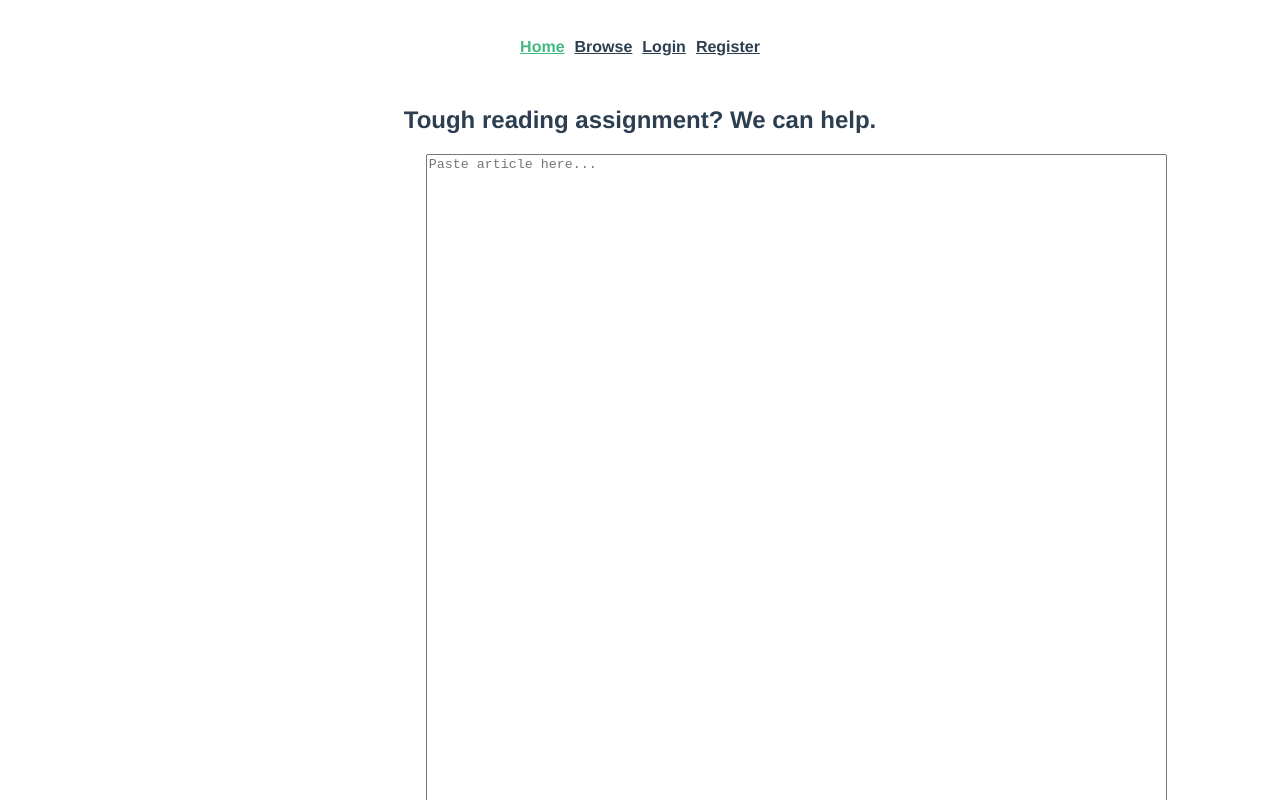
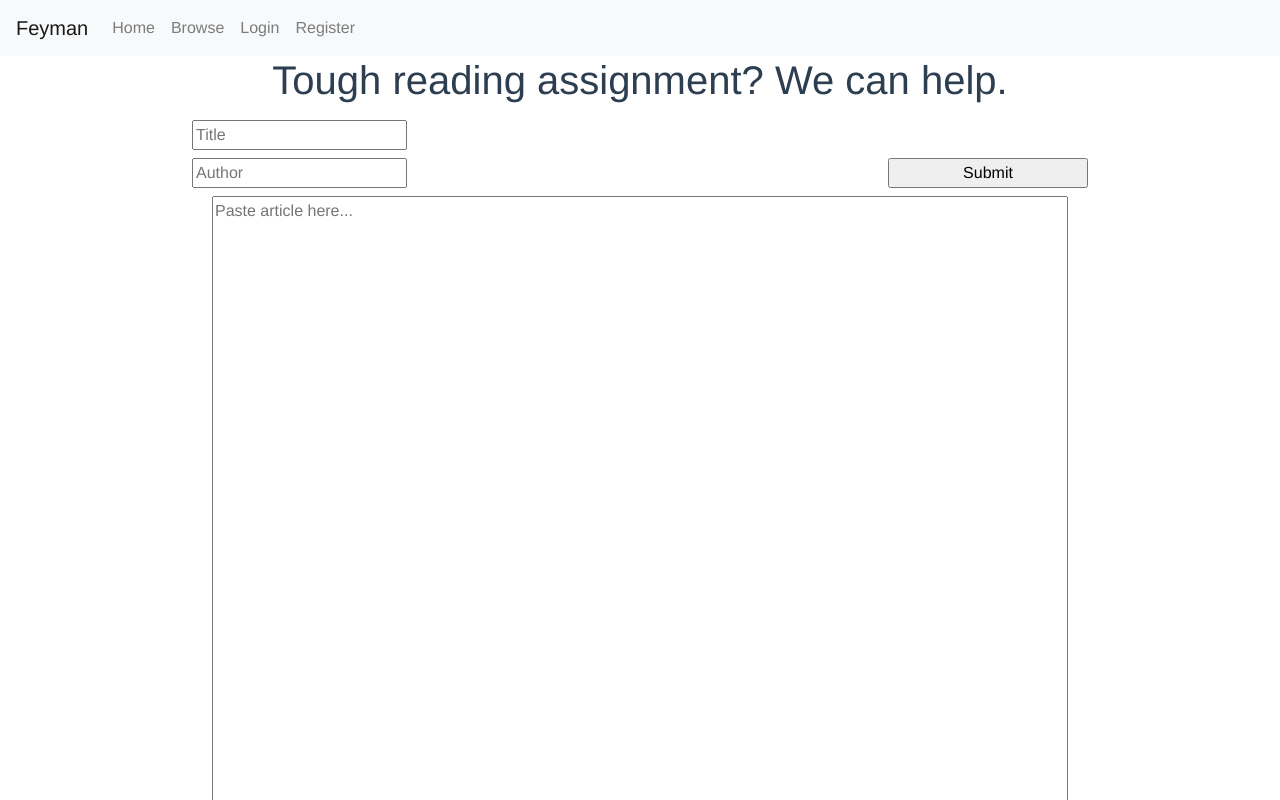
Before and after one commit to joshuasrichardson/Feyman, a Vue app in the folder front-end/: page / in a window 1280 px wide. Shown: the top 800 px of the page. Built offline with nearby package versions, Linux system fonts and the light colour scheme; no server answers.

Commit message:
Add some simple styling

```diff
--- a/front-end/public/index.html
+++ b/front-end/public/index.html
@@ -1,12 +1,15 @@
 <!DOCTYPE html>
 <html lang="">
+
 <head>
   <meta charset="utf-8">
   <meta http-equiv="X-UA-Compatible" content="IE=edge">
   <meta name="viewport" content="width=device-width,initial-scale=1.0">
   <link rel="icon" href="<%= BASE_URL %>favicon.ico">
+  <link rel="stylesheet" href="https://cdn.jsdelivr.net/npm/bootstrap@4.3.1/dist/css/bootstrap.min.css" integrity="sha384-ggOyR0iXCbMQv3Xipma34MD+dH/1fQ784/j6cY/iJTQUOhcWr7x9JvoRxT2MZw1T" crossorigin="anonymous">
   <title><%= htmlWebpackPlugin.options.title %></title>
 </head>
+
 <body>
   <noscript>
     <strong>We're sorry but <%= htmlWebpackPlugin.options.title %> doesn't work properly without JavaScript enabled. Please enable it to continue.</strong>
@@ -14,4 +17,5 @@
   <div id="app"></div>
   <!-- built files will be auto injected -->
 </body>
+
 </html>
--- a/front-end/src/App.vue
+++ b/front-end/src/App.vue
@@ -1,12 +1,20 @@
 <template>
 <div id="app">
-	<div id="nav">
-		<router-link to="/">Home</router-link>
-		<router-link to="/browse">Browse</router-link>
-		<router-link v-if="user == null" to="/login">Login</router-link>
-		<router-link v-if="user == null" to="/register">Register</router-link>
-		<router-link v-if="user != null" to="/login" @click.native="logout()">Logout</router-link>
-	</div>
+	<nav class="navbar navbar-expand-lg navbar-light bg-light">
+		<router-link class="navbar-brand" to="/">Feyman</router-link>
+		<button class="navbar-toggler" type="button" data-toggle="collapse" data-target="#navbarNavAltMarkup" aria-controls="navbarNavAltMarkup" aria-expanded="false" aria-label="Toggle navigation">
+			<span class="navbar-toggler-icon"></span>
+		</button>
+		<div class="collapse navbar-collapse" id="navbarNavAltMarkup">
+			<div class="navbar-nav">
+				<router-link class="nav-item nav-link" to="/">Home</router-link>
+				<router-link class="nav-item nav-link" to="/browse">Browse</router-link>
+				<router-link class="nav-item nav-link" v-if="user == null" to="/login">Login</router-link>
+				<router-link class="nav-item nav-link" v-if="user == null" to="/register">Register</router-link>
+				<router-link class="nav-item nav-link" v-if="user != null" to="/login" @click.native="logout()">Logout</router-link>
+			</div>
+		</div>
+	</nav>
 	<router-view />
 </div>
 </template>
@@ -53,21 +61,4 @@
 	text-align: center;
 	color: #2c3e50;
 }
-
-#nav {
-	padding: 30px;
-}
-
-#nav a {
-	font-weight: bold;
-	color: #2c3e50;
-}
-
-#nav a.router-link-exact-active {
-	color: #42b983;
-}
-
-a {
-	padding: 5px;
-}
 </style>
--- a/front-end/src/views/Browse.vue
+++ b/front-end/src/views/Browse.vue
@@ -1,15 +1,15 @@
 <template>
 <div class="page">
-	<h1>Browse</h1>
+	<h1>Browse Articles</h1>
 	<input type="search" name="searchBar" v-model="query" placeholder="Search">
-	<div v-if="user !== null">
+	<div class="mine" v-if="user !== null">
 		<label for="showMineOnly">Only show my saved articles</label>
-		<input type="checkbox" name="showMineOnly" v-model="mineOnly">
+		<input class="check" type="checkbox" name="showMineOnly" v-model="mineOnly">
 	</div>
 	{{error}}
 	<div class="article" v-for="article in articles" :key="article._id">
-		<button v-if="shouldShowSave(article._id)" type="button" name="save" @click="saveArticle(article._id)">Save</button>
-		<button v-if="shouldShowUnsave(article._id)" type="button" name="unsave" @click="unsaveArticle(article._id)">Saved &#x2714;</button>
+		<button v-if="shouldShowSave(article._id)" type="button" class="save" name="save" @click="saveArticle(article._id)">Save</button>
+		<button v-if="shouldShowUnsave(article._id)" type="button" class="save" name="unsave" @click="unsaveArticle(article._id)">Saved &#x2714;</button>
 		<div @click="viewArticle(article._id)">
 			<h2>{{article.title}}</h2>
 			<h3>{{article.author}}</h3>
@@ -133,9 +133,34 @@
 	align-items: center;
 }
 
+h1 {
+	margin: 10px;
+}
+
+.mine {
+	display: flex;
+	flex-direction: row;
+	align-items: center;
+	justify-content: center;
+	padding: 8px;
+}
+
+input[type="checkbox"] {
+	margin: 8px;
+	border: 0.15em solid currentColor;
+	border-radius: 0.15em;
+	width: 1.15em;
+	height: 1.15em;
+	transform: translateY(-0.2em);
+}
+
 .article {
+	width: 95%;
 	border: solid 1px black;
+	border-radius: 5px;
 	margin: 10px;
+	display: flex;
+	flex-direction: column;
 }
 
 .article:hover {
@@ -151,8 +176,14 @@
 	margin: -10px -10px -10px 20px;
 }
 
+.save {
+	align-self: flex-end;
+	margin: 10px 10px -20px 0;
+}
+
 @media (min-width: 800px) {
 	.article {
+		min-width: 70%;
 		width: 70%;
 	}
 }
--- a/front-end/src/views/Home.vue
+++ b/front-end/src/views/Home.vue
@@ -4,14 +4,18 @@
 		<!--create the nav bar here (bootstrap?)-->
 	</div>
 	<div class="header">
-		<h2>Tough reading assignment? We can help.</h2>
+		<h1>Tough reading assignment? We can help.</h1>
 	</div>
 	<div class="article-entry">
 		<form class="article-entry-form" @submit.prevent="submitText">
-			<input type="text" placeholder="Title" v-model="title">
-			<input type="text" placeholder="Author" v-model="author">
+			<div class="form-top">
+				<div class="form-header">
+					<input type="text" placeholder="Title" v-model="title">
+					<input type="text" placeholder="Author" v-model="author">
+				</div>
+				<input type="submit" />
+			</div>
 			<textarea placeholder="Paste article here..." rows="45" cols="90" v-model="text"></textarea>
-			<input type="submit" />
 		</form>
 	</div>
 </div>
@@ -46,3 +50,47 @@
 	}
 };
 </script>
+
+<style scoped>
+.article-entry,
+.article-entry-form {
+	display: flex;
+	flex-direction: column;
+	justify-content: center;
+	align-items: center;
+}
+
+.form-top {
+	display: flex;
+	flex-direction: row;
+	justify-content: space-between;
+	align-items: flex-end;
+	width: 100%;
+}
+
+.form-header {
+	display: flex;
+	flex-direction: column;
+	align-self: flex-start;
+}
+
+textarea {
+	max-width: 100%;
+}
+
+input,
+textarea {
+	margin-top: 8px;
+}
+
+input[type="submit"] {
+	width: 200px;
+	height: 30px;
+}
+
+@media (min-width: 800px) {
+	.article-entry-form {
+		width: 70%;
+	}
+}
+</style>
--- a/front-end/src/views/Login.vue
+++ b/front-end/src/views/Login.vue
@@ -83,6 +83,7 @@
 .login {
 	display: flex;
 	flex-direction: column;
+	justify-content: center;
 	align-items: flex-start;
 }
 
@@ -91,9 +92,8 @@
 }
 
 .row {
-	display: flex;
-	justify-content: space-between;
 	width: 100%;
+	margin-left: 4px;
 }
 
 label,
@@ -101,5 +101,9 @@
 	margin: 8px;
 }
 
+input {
+	width: 100%;
+}
+
 @media (min-width: 800px) {}
 </style>
```
Lines whose indentation alone changed are shown as unchanged.
